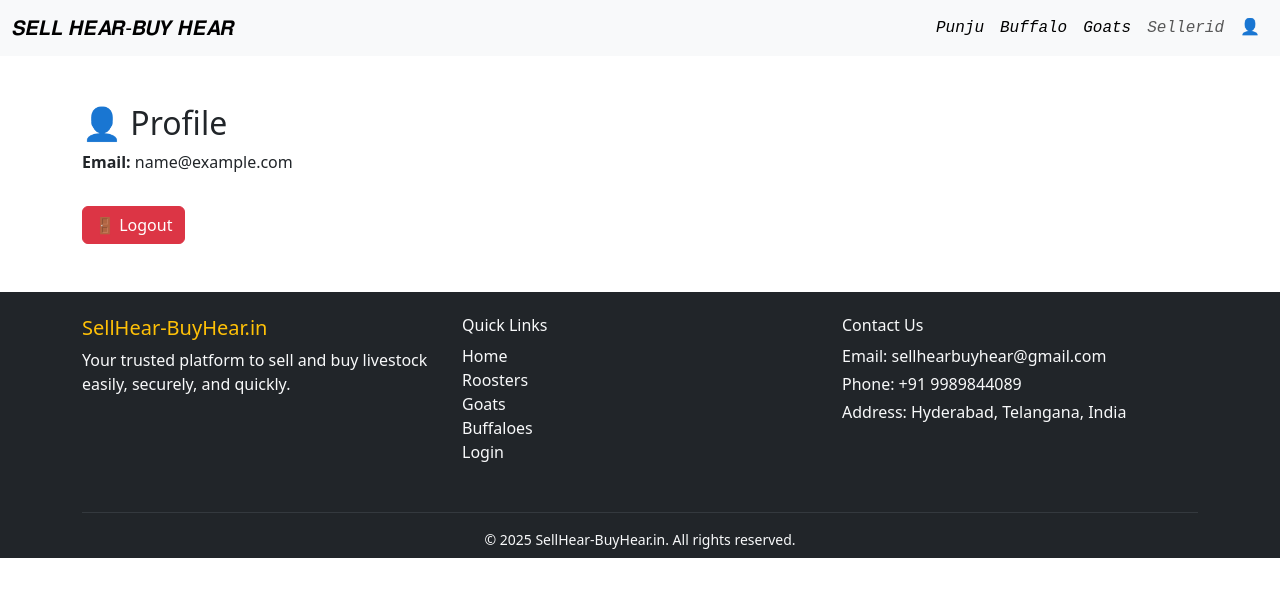
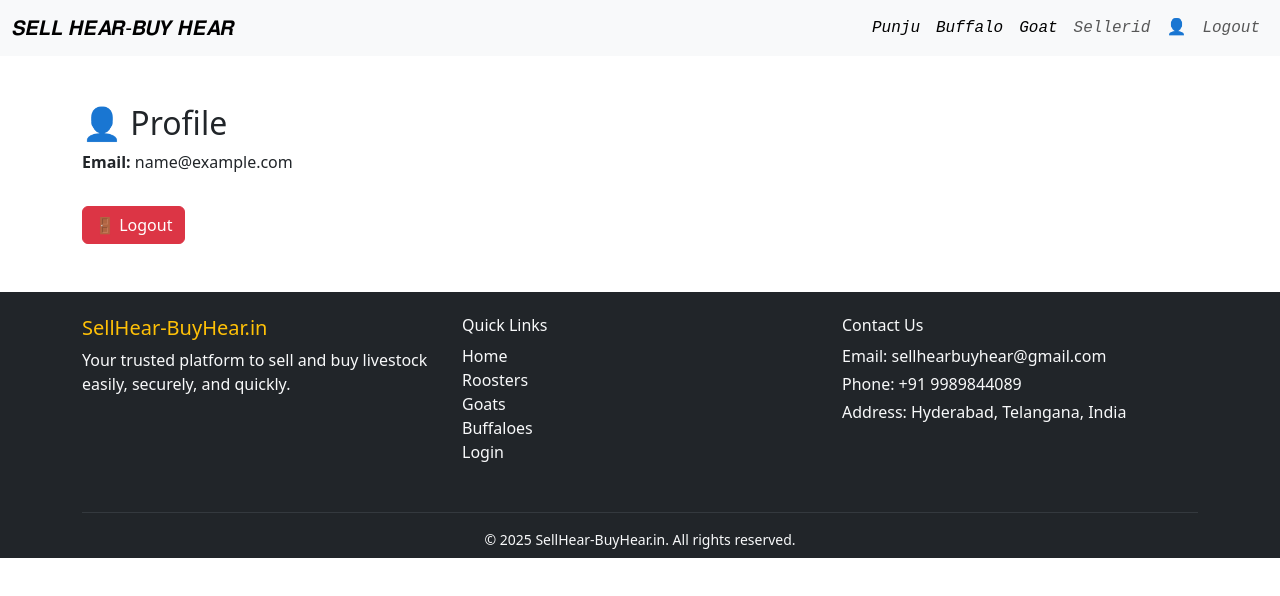
Before and after one commit to Prasad727/SellHear-BuyHear, a React (Vite) app in the folder my-hen-app/: page /profile in a window 1280 px wide. Shown: the top 596 px of the page. Built offline with nearby package versions, Linux system fonts and the light colour scheme; sample sign-in values are in the browser's storage.

Commit message:
Update Navbar.jsx

```diff
--- a/my-hen-app/src/components/Navbar.jsx
+++ b/my-hen-app/src/components/Navbar.jsx
@@ -1,5 +1,5 @@
-import { Link, useNavigate } from 'react-router-dom';
-import { useEffect, useState } from 'react';
+import { Link, useNavigate } from "react-router-dom";
+import { useEffect, useState } from "react";
 
 export default function Navbar() {
   const [user, setUser] = useState(null);
@@ -24,39 +24,68 @@ export default function Navbar() {
   return (
     <nav className="navbar navbar-expand-lg navbar-light bg-light">
       <div className="container-fluid">
-        <Link className="navbar-brand" to="/">𝑺𝑬𝑳𝑳 𝑯𝑬𝑨𝑹-𝑩𝑼𝒀 𝑯𝑬𝑨𝑹</Link>
-        <button className="navbar-toggler" type="button" data-bs-toggle="collapse" data-bs-target="#navbarNav" aria-controls="navbarNav" aria-expanded="false" aria-label="Toggle navigation">
+        <Link className="navbar-brand" to="/">
+          𝑺𝑬𝑳𝑳 𝑯𝑬𝑨𝑹-𝑩𝑼𝒀 𝑯𝑬𝑨𝑹
+        </Link>
+        <button
+          className="navbar-toggler"
+          type="button"
+          data-bs-toggle="collapse"
+          data-bs-target="#navbarNav"
+          aria-controls="navbarNav"
+          aria-expanded="false"
+          aria-label="Toggle navigation"
+        >
           <span className="navbar-toggler-icon"></span>
         </button>
-        <div className="collapse navbar-collapse" style={{ fontFamily: 'monospace' }} id="navbarNav">
+
+        <div
+          className="collapse navbar-collapse"
+          id="navbarNav"
+          style={{ fontFamily: "monospace" }}
+        >
           <ul className="navbar-nav ms-auto">
+            {["punju", "buffalo", "goat"].map((item) => (
+              <li className="nav-item" key={item}>
+                <Link
+                  className="nav-link active"
+                  to={`/${item}`}
+                  style={{ fontStyle: "italic" }}
+                >
+                  {item.charAt(0).toUpperCase() + item.slice(1)}
+                </Link>
+              </li>
+            ))}
+
             <li className="nav-item">
-              <Link className="nav-link active" to="/punju" style={{ fontStyle: "italic" }}>
-                Punju
+              <Link className="nav-link" to="/seller" style={{ fontStyle: "italic" }}>
+                Sellerid
               </Link>
             </li>
-            <li className="nav-item">
-              <Link className="nav-link active" to="/buffalo" style={{ fontStyle: "italic" }}>
-                Buffalo
-              </Link>
-            </li>
-            <li className="nav-item">
-              <Link className="nav-link active" to="/goat" style={{ fontStyle: "italic" }}>
-                Goats
-              </Link>
-            </li>
-            <li className="nav-item">
-              <Link className="nav-link" to="/seller" style={{ fontStyle: "italic" }}>Sellerid</Link>
-            </li>
+
             {user ? (
-              <li className="nav-item">
-                <Link className="nav-link active" to="/profile" >👤</Link>
-              </li>
+              <>
+                <li className="nav-item">
+                  <Link className="nav-link active" to="/profile">
+                    👤
+                  </Link>
+                </li>
+                <li className="nav-item">
+                  <button
+                    className="btn btn-link nav-link"
+                    onClick={handleLogout}
+                    style={{ cursor: "pointer", fontStyle: "italic" }}
+                  >
+                    Logout
+                  </button>
+                </li>
+              </>
             ) : (
               <li className="nav-item">
-                <Link className="nav-link active" to="/login">👤</Link>
+                <Link className="nav-link active" to="/login">
+                  👤
+                </Link>
               </li>
-
             )}
           </ul>
         </div>
```
